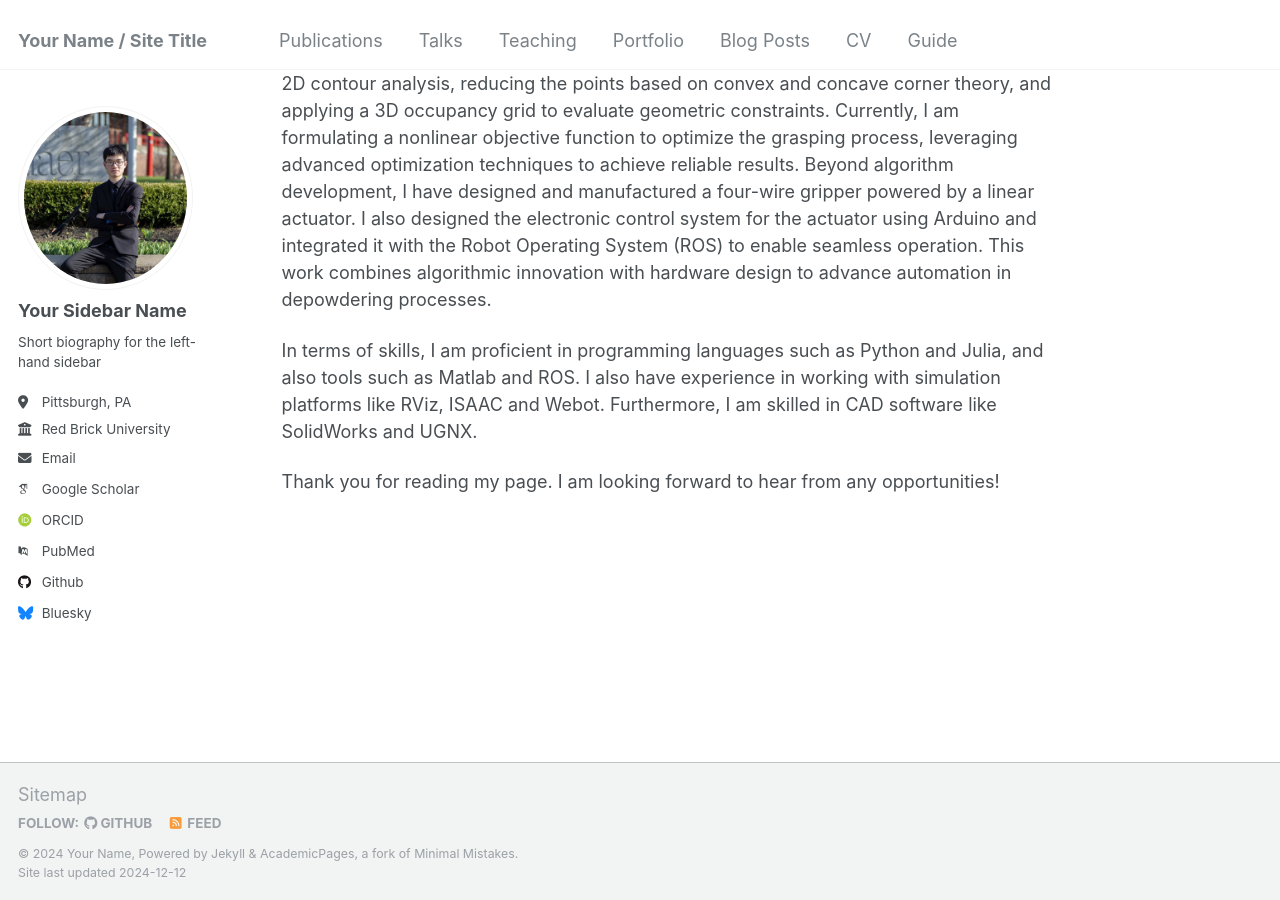
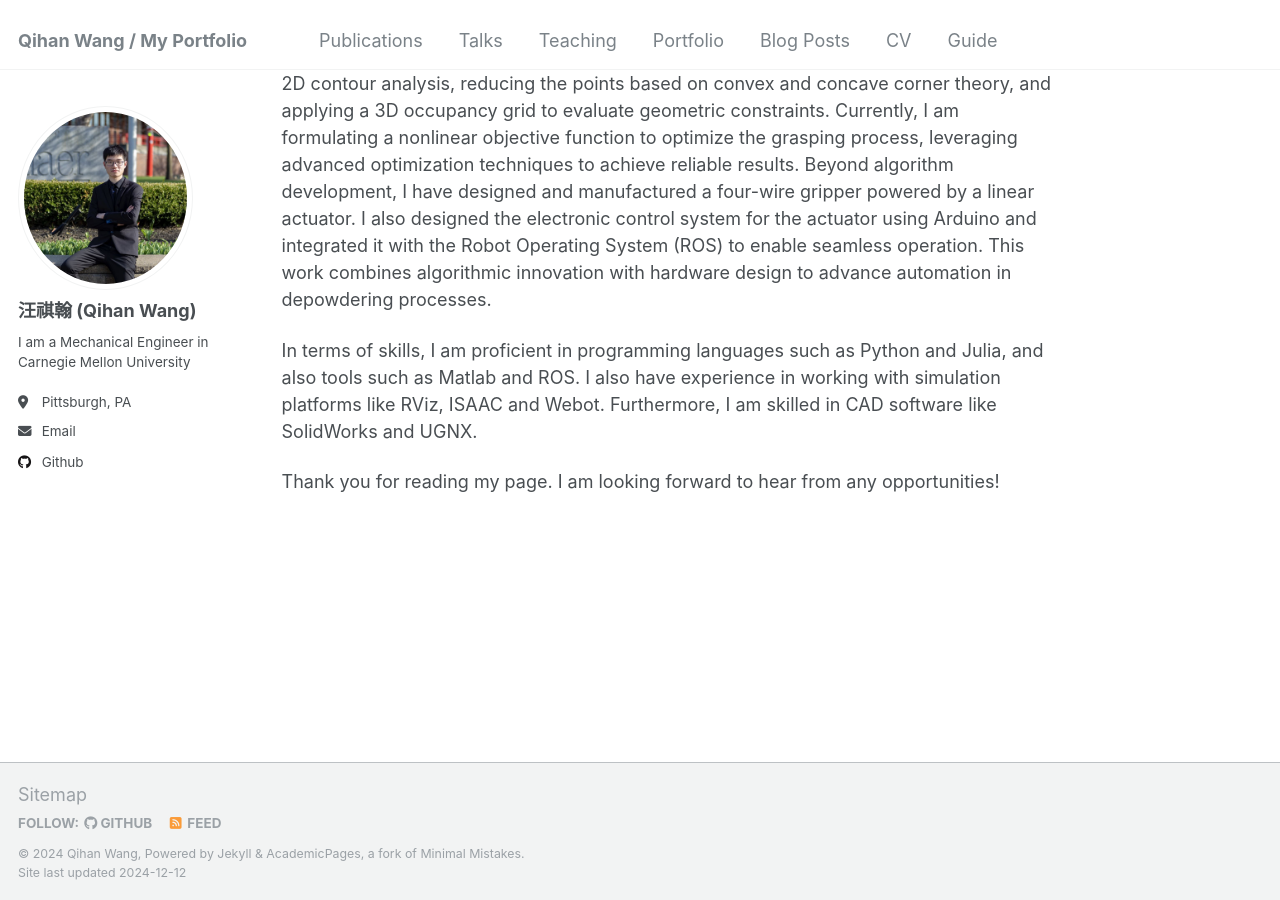
Before and after one commit to wangqihan2000/wqh.github.io, a Jekyll site: the page built from _pages/about.md, in a window 1280 px wide and 900 px high, scrolled down 526 px. Built offline with Jekyll 4.4.1, drawn with Linux system fonts in a browser that asks for light colours; some web fonts are replaced.

Commit message:
Update _config.yml

```diff
--- a/_config.yml
+++ b/_config.yml
@@ -7,14 +7,15 @@
 # server process.
 
 # Basic Site Settings
+remote_theme             : pages-themes/cayman@v0.2.0
 locale                   : "en-US"
-title                    : "Your Name / Site Title"
+title                    : "Qihan Wang / My Portfolio"
 title_separator          : "-"
-name                     : &name "Your Name"
+name                     : &name "Qihan Wang"
 description              : &description "personal description"
-url                      : https://academicpages.github.io # the base hostname & protocol for your site e.g. "https://[your GitHub username].github.io"
-baseurl                  : "" # the subpath of your site, e.g. "/blog"
-repository               : "academicpages/academicpages.github.io"
+url                      : https://wangqihan2000.github.io # the base hostname & protocol for your site e.g. "https://[your GitHub username].github.io"
+baseurl                  : "/blogjekyll" # the subpath of your site, e.g. "/blog"
+repository               : "wangqihan2000/wqh.github.io"
 
 # Site Author - The following control what appear as part of the author content on the side bar.
 #               If a field is blank the icon and link will not appear, otherwise it will be shown.
@@ -22,21 +23,21 @@ repository               : "academicpages/academicpages.github.io"
 author:
   # Biographic information
   avatar           : "Qihan_photo.png"
-  name             : "Your Sidebar Name"
+  name             : "汪祺翰 (Qihan Wang)"
   pronouns         : # example: "she/her"
-  bio              : "Short biography for the left-hand sidebar"
+  bio              : "I am a Mechanical Engineer in Carnegie Mellon University"
   location         : "Pittsburgh, PA"
-  employer         : "Red Brick University"
+  employer         :
   uri              : # URL
-  email            : "none@example.org"
+  email            : "wangqihanjohnson@gmail.com"
 
   # Academic websites
-  arxiv            : # URL - Update with the correct link to your profile
-  googlescholar    : "https://scholar.google.com/citations?user=PS_CX0AAAAAJ"
+  arxiv            :
+  googlescholar    :
   impactstory      : # URL
-  orcid            : "http://orcid.org/yourorcidurl"
+  orcid            :
   semantic         : # URL
-  pubmed           : "https://www.ncbi.nlm.nih.gov/pubmed/?term=john+snow"
+  pubmed           :
   researchgate     : # URL
   scopus           : # URL
 
@@ -49,7 +50,7 @@ author:
   stackoverflow    : # User number or user number and name (i.e., use "1" or "1/jeff-atwood")
 
   # Social media
-  bluesky          : "bsky.app" # Replace this with you Bluesky username
+  bluesky          :
   facebook         : # Username
   flickr           : # Username
   foursquare       : # Username
```
